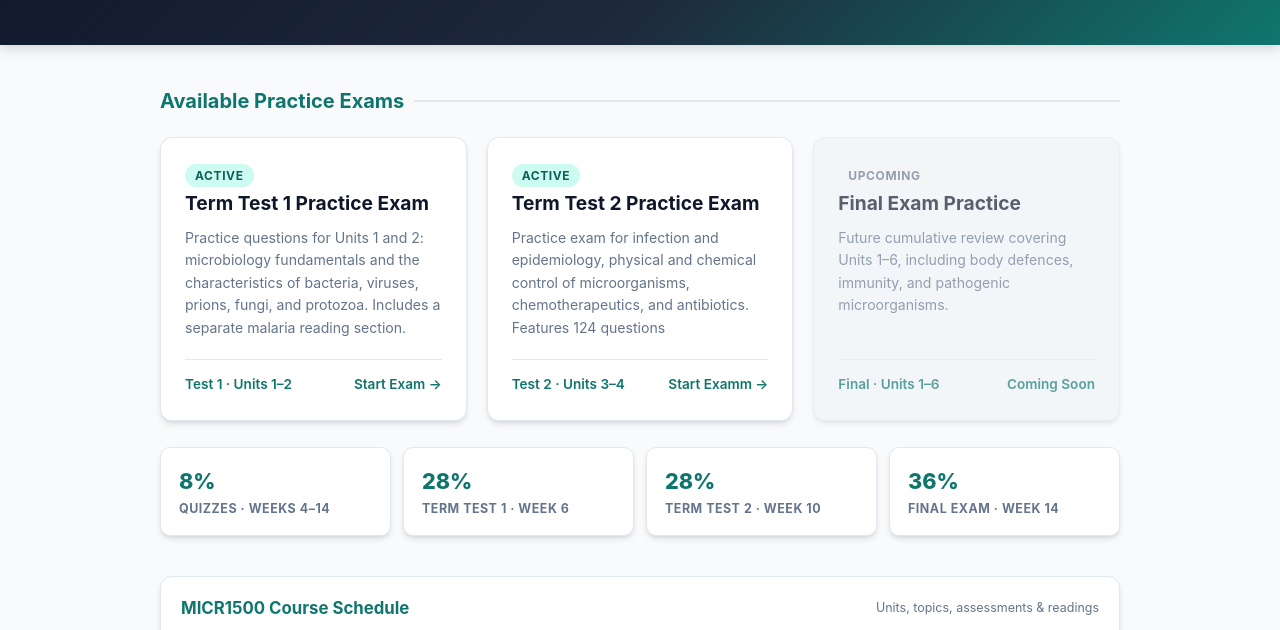
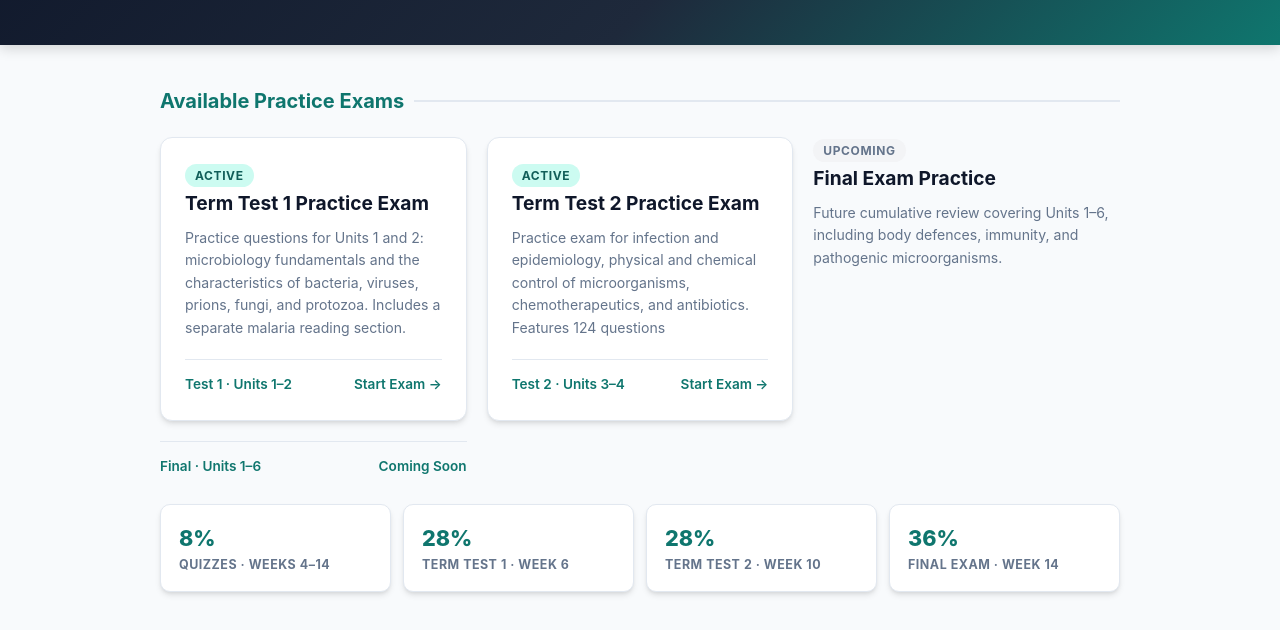
Before and after one commit to Scoobycent/Micro-Exam-Practice, a plain HTML site: page index.html in a window 1280 px wide. Shown: the part 170-800 px from the top of the page. Drawn offline with Linux system fonts and the light colour scheme.

Commit message:
Fix typo in button text for Term Test 2
Corrected a typo in the button text from 'Start Examm' to 'Start Exam'.

```diff
--- a/index.html
+++ b/index.html
@@ -45,9 +45,8 @@ footer{text-align:center;padding:24px 20px;font-size:.85rem;color:var(--text-mut
         <h2 class="card-title">Term Test 2 Practice Exam</h2>
         <p class="card-desc">Practice exam for infection and epidemiology, physical and chemical control of microorganisms, chemotherapeutics, and antibiotics. Features 124 questions</p>
       </div>
-      <div class="card-footer"><span>Test 2 · Units 3–4</span><span class= "btn-action" >Start Examm &rarr;</span></div>
+      <div class="card-footer"><span>Test 2 · Units 3–4</span><span class="btn-action">Start Exam &rarr;</span></div>
     </a>
-    <a href="#" class="exam-card disabled" aria-disabled="true" tabindex="-1">
       <div>
         <span class="card-tag upcoming">Upcoming</span>
         <h2 class="card-title">Final Exam Practice</h2>
@@ -56,7 +55,6 @@ footer{text-align:center;padding:24px 20px;font-size:.85rem;color:var(--text-mut
       <div class="card-footer"><span>Final · Units 1–6</span><span>Coming Soon</span></div>
     </a>
   </div>
-
   <div class="info-strip" aria-label="Assessment overview">
     <div class="info-item"><div class="info-value">8%</div><div class="info-label">Quizzes · Weeks 4–14</div></div>
     <div class="info-item"><div class="info-value">28%</div><div class="info-label">Term Test 1 · Week 6</div></div>
```
